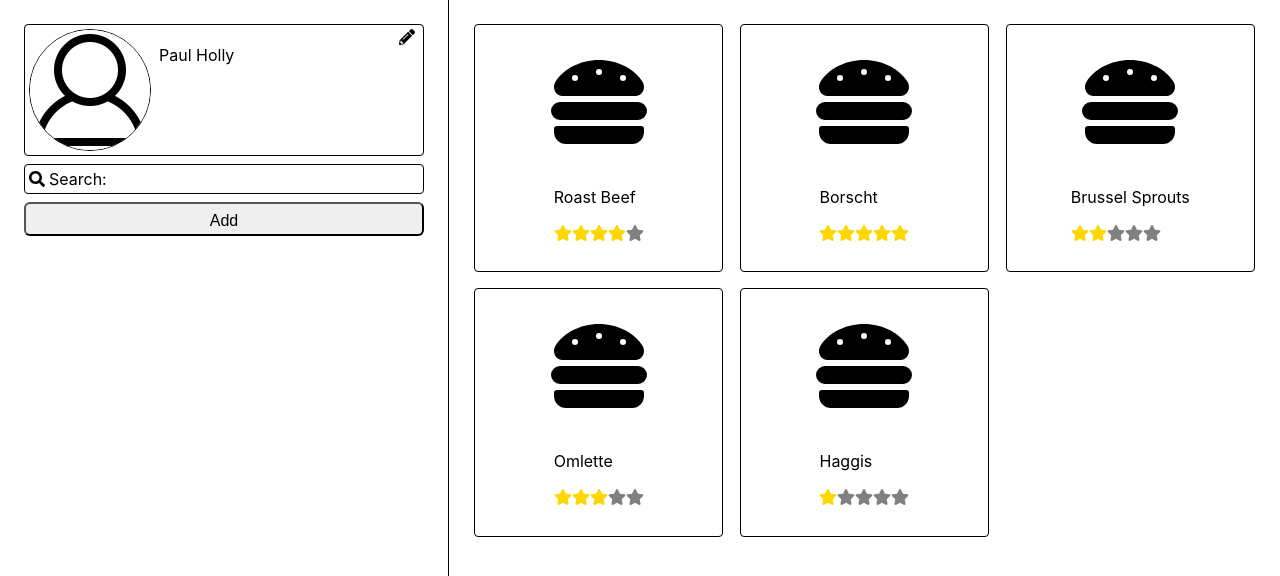
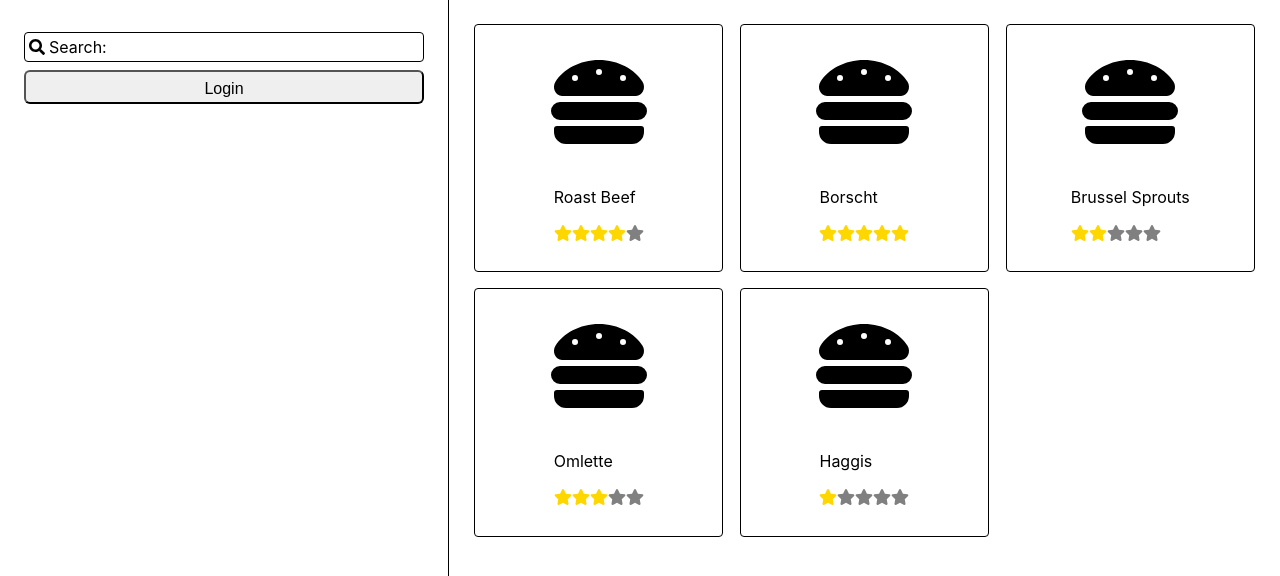
Before and after one commit to EmanuelVoikhansky/RecipeBook, a React (Create React App) app in the folder recipe-book/: page / in a window 1280 px wide. Shown: the top 576 px of the page. Built offline with nearby package versions, Linux system fonts and the light colour scheme.

Commit message:
added login/logout functionality with hardcoded dummy account

```diff
--- a/recipe-book/src/App.css
+++ b/recipe-book/src/App.css
@@ -19,6 +19,7 @@
   min-width: 400px;
   padding: 24px;
   border-right: 1px solid black;
+  justify-content: space-between;
 }
 
 .Border {
--- a/recipe-book/src/App.js
+++ b/recipe-book/src/App.js
@@ -9,6 +9,7 @@ import {
 import Icon from "./common/Icon.js";
 import TextInput from "./common/TextInput.js";
 import RecipeForm from "./common/RecipeForm.js";
+import LoginForm from "./common/LoginForm.js";
 import AccountWidget from "./common/AccountWidget.js";
 import Recipe from "./common/Recipe.js";
 import Modal from "./common/Modal.js";
@@ -19,7 +20,6 @@ const RECIPES_PER_ROW = 3;
 function App(): React.Node {
   const [state, dispatch] = useCookbookReducer({
     recipes: HARDCODED_DEV_DATA,
-    account: HARDCODED_DEV_ACCOUNT,
   });
 
   const { selectedRecipe } = state;
@@ -50,19 +50,20 @@ function App(): React.Node {
 
   return (
     <div className="App Horizontal">
-      <div className="SidePanel">
+      <div className="SidePanel Vertical">
+        <div>
           {state.account ? <AccountWidget account={state.account} /> : null}
-        <div className="VerticalSpacer" />
           <TextInput
             value={state.search ?? ""}
             onChange={onSearch}
             placeholder="Search: "
             icon="faSearch"
+            margin="8px 0px 8px 0px"
             debounce={500}
           />
+          {state.account ? (
             <button
               style={{
-            marginTop: "8px",
                 width: "100%",
               }}
               className="LargeButton"
@@ -74,6 +75,33 @@ function App(): React.Node {
             >
               Add
             </button>
+          ) : (
+            <LoginForm
+              onLoginSuccess={(account) =>
+                dispatch({
+                  type: "LOGIN",
+                  account,
+                })
+              }
+              onLoginFailure={() => {}}
+            />
+          )}
+        </div>
+        {state.account ? (
+          <button
+            style={{
+              width: "100%",
+            }}
+            className="LargeButton"
+            onClick={() =>
+              dispatch({
+                type: "LOGOUT",
+              })
+            }
+          >
+            Log Out
+          </button>
+        ) : null}
       </div>
       <div className="RecipeGrid Centered">
         {state.recipes.filter(powerSearch).map((recipe) => (
--- /dev/null
+++ b/recipe-book/src/common/LoginForm.js
@@ -0,0 +1,78 @@
+// @flow
+
+import * as React from "react";
+import { useState } from "react";
+import Modal from "./Modal.js";
+import TextInput from "./TextInput.js";
+import "../App.css";
+import type { Account } from "../state/useCookbookReducer.js";
+import { HARDCODED_DEV_ACCOUNT } from "../constants/devData.js";
+
+type Props = {
+  onLoginSuccess: (Account) => void,
+  onLoginFailure: (string) => void,
+};
+
+function LoginForm({ onLoginSuccess, onLoginFailure }: Props): React.Node {
+  const [show, setShown] = useState(false);
+  const [userName, setUserName] = useState("");
+  const [pwd, setPwd] = useState("");
+  const loginButton = (
+    <button
+      style={{
+        width: "100%",
+      }}
+      className="LargeButton"
+      onClick={() => setShown(true)}
+    >
+      Login
+    </button>
+  );
+  return (
+    <div
+      style={{
+        width: "100%",
+      }}
+    >
+      <button
+        style={{
+          width: "100%",
+        }}
+        className="LargeButton"
+        onClick={() => setShown(true)}
+      >
+        Login
+      </button>
+      <Modal
+        isShown={show}
+        onClose={() => setShown(false)}
+        height={"200px"}
+        width={"400px"}
+      >
+        <div className="Vertical" style={{ alignItems: "flex-end" }}>
+          <TextInput
+            value={userName}
+            onChange={setUserName}
+            placeholder="Username: "
+            margin="16px 0px 8px 0px"
+          />
+          <TextInput
+            value={pwd}
+            onChange={setPwd}
+            placeholder="Password: "
+            type="password"
+            margin="0px 0px 16px 0px"
+          />
+          <button
+            className="LargeButton Confirm"
+            onClick={() => onLoginSuccess(HARDCODED_DEV_ACCOUNT)}
+          >
+            Login
+          </button>
+        </div>
+      </Modal>
+    </div>
+  );
+}
+
+export default LoginForm;
--- a/recipe-book/src/common/Modal.js
+++ b/recipe-book/src/common/Modal.js
@@ -8,6 +8,8 @@ type Props = {
   isShown: boolean,
   onClose: () => void,
   children: React.Node,
+  width: string,
+  height: string,
 };
 
 const MODAL_BACKGROUND_STYLE = {
@@ -27,12 +29,16 @@ const MODAL_FOREGROUND_STYLE = {
   zIndex: 2,
   borderRadius: "6px",
   backgroundColor: "white",
-  width: "80vw",
-  height: "80vh",
   overflow: "auto",
 };
 
-function Modal({ isShown, onClose, children }: Props): React.Node {
+function Modal({
+  isShown,
+  onClose,
+  children,
+  height,
+  width,
+}: Props): React.Node {
   if (!isShown) {
     return null;
   }
@@ -43,7 +49,7 @@ function Modal({ isShown, onClose, children }: Props): React.Node {
       onClick={onClose}
     >
       <div
-        style={MODAL_FOREGROUND_STYLE}
+        style={{ ...MODAL_FOREGROUND_STYLE, height, width }}
         onClick={(event) => event.stopPropagation()}
       >
         <div
@@ -60,4 +66,9 @@ function Modal({ isShown, onClose, children }: Props): React.Node {
   );
 }
 
+Modal.defaultProps = {
+  width: "80vw",
+  height: "80vh",
+};
+
 export default Modal;
--- a/recipe-book/src/common/TextInput.js
+++ b/recipe-book/src/common/TextInput.js
@@ -13,6 +13,7 @@ type Props = {
   icon?: string,
   debounce?: number,
   margin?: string,
+  type: string,
   mode: "singleLine" | "textArea",
 };
 
@@ -24,6 +25,7 @@ function TextInput({
   debounce,
   margin,
   mode,
+  type,
 }: Props): React.Node {
   const noOp = (_) => {};
   const useDebounce = debounce != null && debounce > 0;
@@ -52,7 +54,7 @@ function TextInput({
               focus: { outline: "none" },
               cursor: onChange == null ? "default" : undefined,
             }}
-            type="text"
+            type={type}
             value={curValue}
             onChange={(event) => setValue(event.target.value)}
           />
@@ -68,6 +70,7 @@ function TextInput({
               cursor: onChange == null ? "default" : undefined,
             }}
             value={curValue}
+            type={type}
             onChange={(event) => setValue(event.target.value)}
           />
         )}
@@ -78,6 +81,7 @@ function TextInput({
 
 TextInput.defaultProps = {
   mode: "singleLine",
+  type: "text",
 };
 
 export default TextInput;
```
Lines whose indentation alone changed are shown as unchanged.
